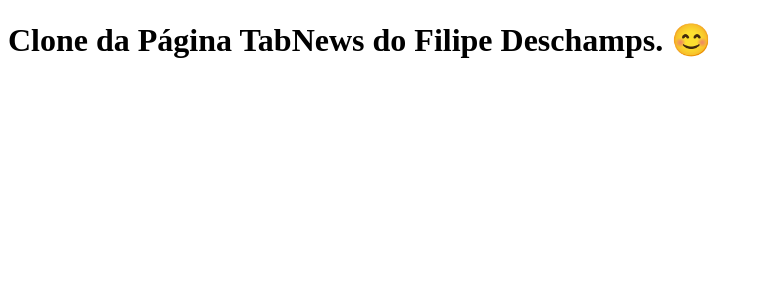
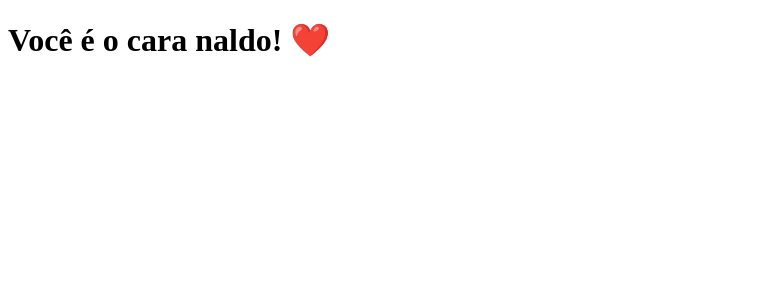
Before and after one commit to JoseHenriqueBenemon/clone-tabnews, a Next.js app: page / in a window 1280 px wide. Shown: the top 300 px of the page, without its empty margins (0-764 px from the left). Built offline with nearby package versions, Linux system fonts and the light colour scheme.

Commit message:
Get him Attention

```diff
--- a/pages/index.js
+++ b/pages/index.js
@@ -1,5 +1,5 @@
 function Home() {
-    return <h1>Clone da Página TabNews do Filipe Deschamps. 😊</h1>
+    return <h1>Você é o cara naldo! ❤️</h1>
 }
 
 export default Home;
```
